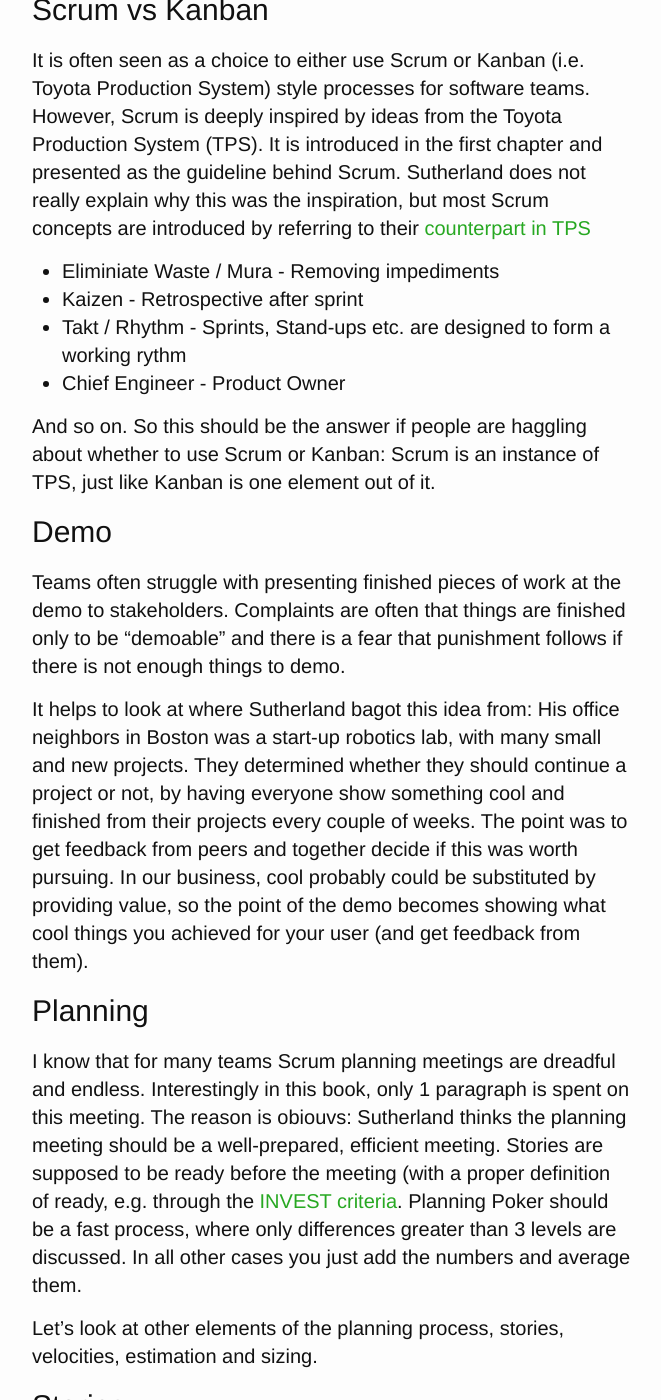
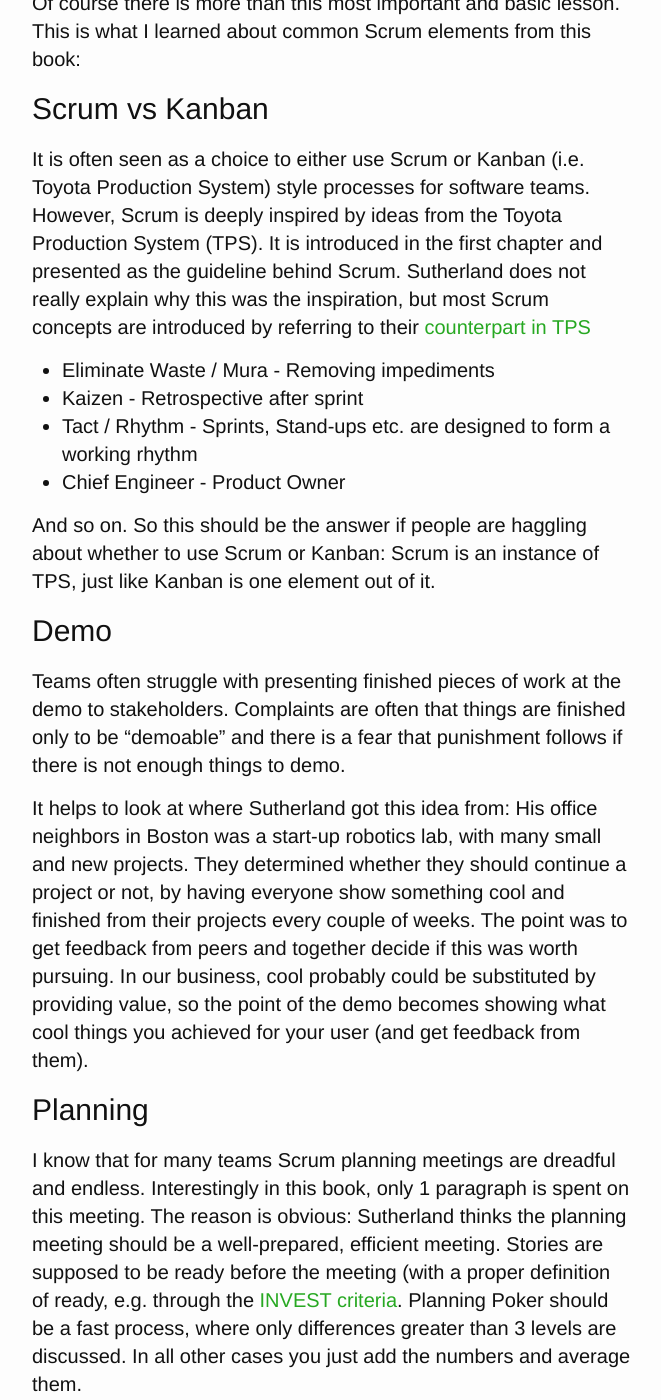
Before and after one commit to holsky/schmeisky.com, a Jekyll site: the page built from _posts/2016-08-29-Scrum.md, in a window 1280 px wide and 1400 px high, scrolled down 3422 px. Shown: the whole window, without its empty margins (308-969 px from the left). Built offline with Jekyll 4.4.1, drawn with Linux system fonts in a browser that asks for light colours; nearby versions of some CDN libraries; some of the changed text lies outside the part shown.

Commit message:
finish scrum post, remove toolbelt

```diff
--- a/_posts/2016-08-29-Scrum.md
+++ b/_posts/2016-08-29-Scrum.md
@@ -57,9 +59,9 @@
 
 It is often seen as a choice to either use Scrum or Kanban (i.e. Toyota Production System) style processes for software teams. However, Scrum is deeply inspired by ideas from the Toyota Production System (TPS). It is introduced in the first chapter and presented as the guideline behind Scrum. Sutherland does not really explain why this was the inspiration, but most Scrum concepts are introduced by referring to their [counterpart in TPS](http://the-agile-pmo.org/?p=54)
 
-  * Eliminiate Waste / Mura - Removing impediments
+  * Eliminate Waste / Mura - Removing impediments
   * Kaizen - Retrospective after sprint
-  * Takt / Rhythm - Sprints, Stand-ups etc. are designed to form a working rythm
+  * Tact / Rhythm - Sprints, Stand-ups etc. are designed to form a working rhythm
   * Chief Engineer - Product Owner
 
 And so on. So this should be the answer if people are haggling about whether to use Scrum or Kanban: Scrum is an instance of TPS, just like Kanban is one element out of it.
@@ -68,11 +70,11 @@
 
 Teams often struggle with presenting finished pieces of work at the demo to stakeholders. Complaints are often that things are finished only to be "demoable" and there is a fear that punishment follows if there is not enough things to demo.
 
-It helps to look at where Sutherland bagot this idea from: His office neighbors in Boston was a start-up robotics lab, with many small and new projects. They determined whether they should continue a project or not, by having everyone show something cool and finished from their projects every couple of weeks. The point was to get feedback from peers and together decide if this was worth pursuing. In our business, cool probably could be substituted by providing value, so the point of the demo becomes showing what cool things you achieved for your user (and get feedback from them).
+It helps to look at where Sutherland got this idea from: His office neighbors in Boston was a start-up robotics lab, with many small and new projects. They determined whether they should continue a project or not, by having everyone show something cool and finished from their projects every couple of weeks. The point was to get feedback from peers and together decide if this was worth pursuing. In our business, cool probably could be substituted by providing value, so the point of the demo becomes showing what cool things you achieved for your user (and get feedback from them).
 
 # Planning
 
-I know that for many teams Scrum planning meetings are dreadful and endless. Interestingly in this book, only 1 paragraph is spent on this meeting. The reason is obiouvs: Sutherland thinks the planning meeting should be a well-prepared, efficient meeting. Stories are supposed to be ready before the meeting (with a proper definition of ready, e.g. through the [INVEST criteria](https://en.wikipedia.org/wiki/INVEST_(mnemonic)).
+I know that for many teams Scrum planning meetings are dreadful and endless. Interestingly in this book, only 1 paragraph is spent on this meeting. The reason is obvious: Sutherland thinks the planning meeting should be a well-prepared, efficient meeting. Stories are supposed to be ready before the meeting (with a proper definition of ready, e.g. through the [INVEST criteria](https://en.wikipedia.org/wiki/INVEST_(mnemonic)).
 Planning Poker should be a fast process, where only differences greater than 3 levels are discussed. In all other cases you just add the numbers and average them.
 
 Let's look at other elements of the planning process, stories, velocities, estimation and sizing.
--- a/index.html
+++ b/index.html
@@ -14,7 +14,7 @@
   I am into all things software and especially into how softwares influences people and vice-versa, be it users of software or makers of software.
   <p/>
   <p/>
-  Check out my <a href="/blog" title="Blog">blog</a>, my <a href="/toolbelt" title="Toolbelt">toolbelt</a> or my connections:
+  Check out my <a href="/blog" title="Blog">blog</a> or my connections:
   </div>
 
       <div class="account-links">
```
Also changed, not shown: other parts of _posts/2016-08-29-Scrum.md (+9 -8 lines), toolbelt.md (deleted, +0 -34 lines).
